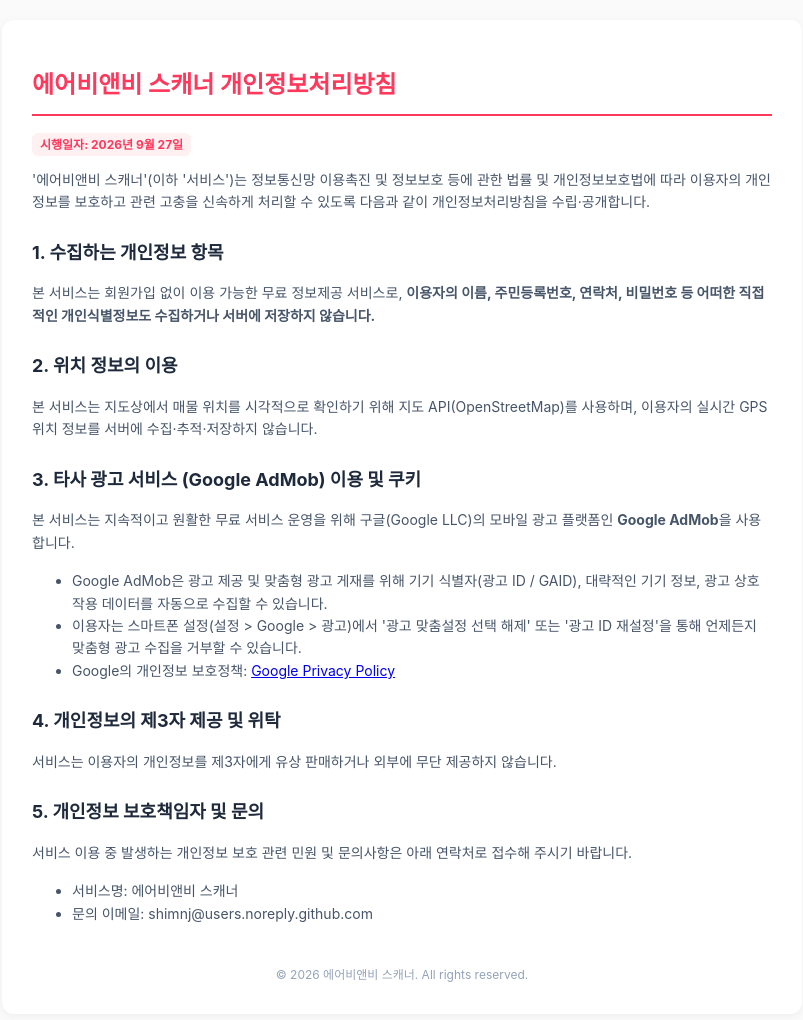
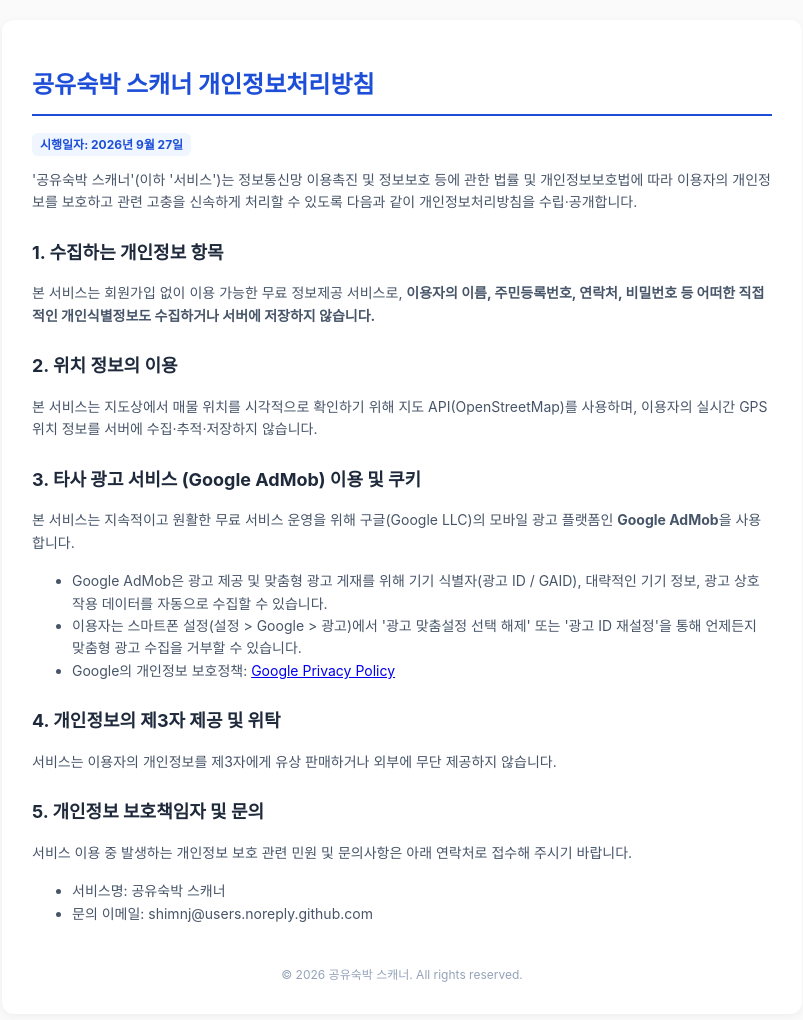
Before and after one commit to nj-Ktiger/airbnb-scanner-data, a plain HTML site: page privacy_policy.html in a window 1280 px wide. Shown: the whole page, without its empty margins (238-1041 px from the left). Drawn offline with Linux system fonts and the light colour scheme.

Commit message:
Update privacy policy branding to 공유숙박 스캐너

```diff
--- a/privacy_policy.html
+++ b/privacy_policy.html
@@ -3,23 +3,23 @@
 <head>
   <meta charset="UTF-8">
   <meta name="viewport" content="width=device-width, initial-scale=1.0">
-  <title>에어비앤비 스캐너 - 개인정보처리방침</title>
+  <title>공유숙박 스캐너 - 개인정보처리방침</title>
   <style>
     body { font-family: -apple-system, BlinkMacSystemFont, "Segoe UI", Roboto, sans-serif; line-height: 1.6; color: #333; max-width: 800px; margin: 0 auto; padding: 20px; background-color: #fafafa; }
     .container { background: #fff; padding: 30px; border-radius: 12px; box-shadow: 0 2px 10px rgba(0,0,0,0.05); }
-    h1 { color: #FF385C; font-size: 24px; border-bottom: 2px solid #FF385C; padding-bottom: 10px; }
+    h1 { color: #1D4ED8; font-size: 24px; border-bottom: 2px solid #1D4ED8; padding-bottom: 10px; }
     h2 { color: #1e293b; font-size: 18px; margin-top: 25px; }
     p, li { font-size: 14px; color: #475569; }
-    .badge { background: #FFF0F2; color: #FF385C; padding: 4px 8px; border-radius: 6px; font-weight: bold; font-size: 12px; }
+    .badge { background: #EFF6FF; color: #1D4ED8; padding: 4px 8px; border-radius: 6px; font-weight: bold; font-size: 12px; }
     footer { margin-top: 40px; font-size: 12px; color: #94a3b8; text-align: center; }
   </style>
 </head>
 <body>
   <div class="container">
-    <h1>에어비앤비 스캐너 개인정보처리방침</h1>
+    <h1>공유숙박 스캐너 개인정보처리방침</h1>
     <p><span class="badge">시행일자: 2026년 9월 27일</span></p>
 
-    <p>'에어비앤비 스캐너'(이하 '서비스')는 정보통신망 이용촉진 및 정보보호 등에 관한 법률 및 개인정보보호법에 따라 이용자의 개인정보를 보호하고 관련 고충을 신속하게 처리할 수 있도록 다음과 같이 개인정보처리방침을 수립·공개합니다.</p>
+    <p>'공유숙박 스캐너'(이하 '서비스')는 정보통신망 이용촉진 및 정보보호 등에 관한 법률 및 개인정보보호법에 따라 이용자의 개인정보를 보호하고 관련 고충을 신속하게 처리할 수 있도록 다음과 같이 개인정보처리방침을 수립·공개합니다.</p>
 
     <h2>1. 수집하는 개인정보 항목</h2>
     <p>본 서비스는 회원가입 없이 이용 가능한 무료 정보제공 서비스로, <strong>이용자의 이름, 주민등록번호, 연락처, 비밀번호 등 어떠한 직접적인 개인식별정보도 수집하거나 서버에 저장하지 않습니다.</strong></p>
@@ -41,12 +41,12 @@
     <h2>5. 개인정보 보호책임자 및 문의</h2>
     <p>서비스 이용 중 발생하는 개인정보 보호 관련 민원 및 문의사항은 아래 연락처로 접수해 주시기 바랍니다.</p>
     <ul>
-      <li>서비스명: 에어비앤비 스캐너</li>
+      <li>서비스명: 공유숙박 스캐너</li>
       <li>문의 이메일: shimnj@users.noreply.github.com</li>
     </ul>
 
     <footer>
-      &copy; 2026 에어비앤비 스캐너. All rights reserved.
+      &copy; 2026 공유숙박 스캐너. All rights reserved.
     </footer>
   </div>
 </body>
```
